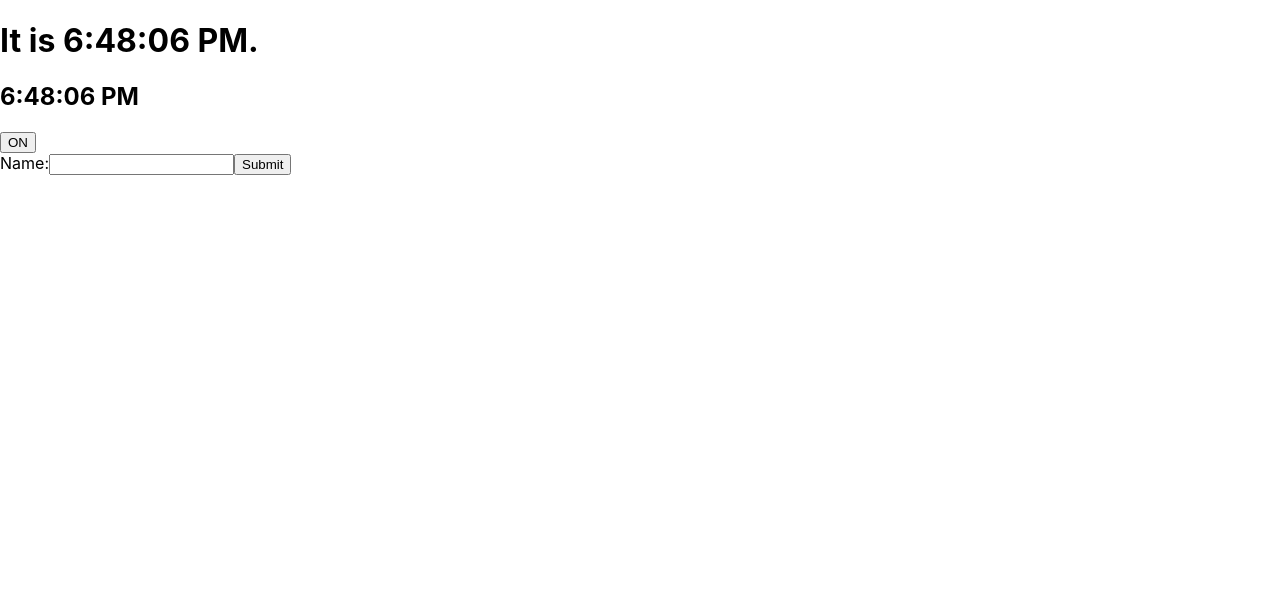
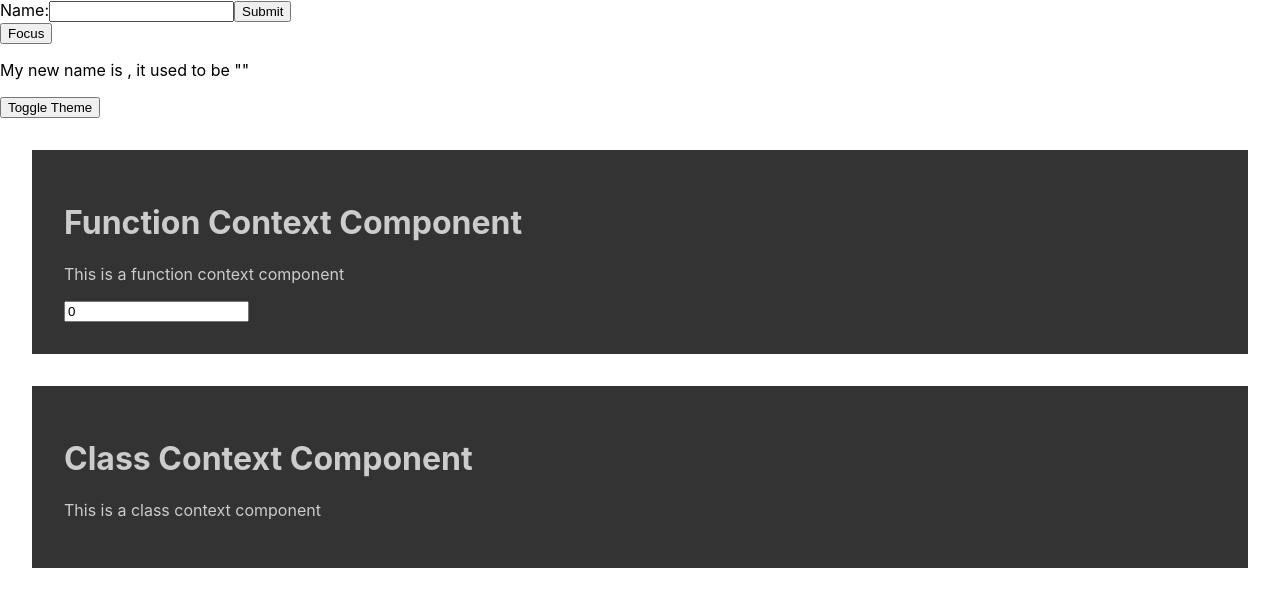
Before and after one commit to Lameck1/relearning-react, a React (Create React App) app: page / in a window 1280 px wide. Shown: the top 606 px of the page. Built offline with nearby package versions, Linux system fonts and the light colour scheme.

Commit message:
Learning react hooks day 1

```diff
--- a/src/App.js
+++ b/src/App.js
@@ -1,25 +1,32 @@
-import React, { useState } from 'react';
-import Clock from './components/Clock';
-import ClockClassComponent from './components/ClockClassComponent';
+// import React, { useState } from 'react';
+import { number } from 'prop-types';
+import ClassContextComponent from './components/ClassContextComponent';
+// import Clock from './components/Clock';
+import FunctionContextComponent from './components/FunctionContextComponent';
 import NameForm from './components/NameForm';
-import Toggle from './components/Toggle';
+import { ThemeProvider } from './components/ThemeContext';
 
 function App() {
 
-  const [time, setTime] = useState(new Date().toLocaleTimeString());
+  // const [time, setTime] = useState(() => new Date().toLocaleTimeString());
 
-  const tick = () => {
-    setTime(new Date().toLocaleTimeString());
-  };
 
-  setInterval(tick, 1000);
+
+  // const tick = () => {
+  //   setTime(new Date().toLocaleTimeString());
+  // };
+
+  // setInterval(tick, 1000);
 
   return (
     <div className="App">
-      <Clock time={time} />
-      <ClockClassComponent />
-      <Toggle />
+      {/* <Clock time={time} /> */}
       <NameForm />
+
+      <ThemeProvider>
+        <FunctionContextComponent />
+        <ClassContextComponent />
+      </ThemeProvider>
     </div>
   );
 }
--- /dev/null
+++ b/src/components/ClassContextComponent.jsx
@@ -0,0 +1,28 @@
+import React, { Component } from 'react';
+import { ThemeContext } from './ThemeContext';
+
+export default class ClassContextComponent extends Component {
+
+
+    themeStyles(dark) {
+        return {
+            backgroundColor: dark ? '#333' : '#ccc',
+            color: dark ? '#ccc' : '#333',
+            padding: '2rem',
+            margin: '2rem'
+        };
+    }
+
+    render() {
+        return (
+            <ThemeContext.Consumer>
+                {darkTheme => {
+                    return <div style={this.themeStyles(darkTheme)}>
+                        <h1>Class Context Component</h1>
+                        <p>This is a class context component</p>
+                    </div>;
+                }}
+            </ThemeContext.Consumer>
+        );
+    }
+}
--- /dev/null
+++ b/src/components/FunctionContextComponent.jsx
@@ -0,0 +1,32 @@
+import React, { useState } from 'react';
+import { useTheme, useThemeUpdate } from './ThemeContext';
+
+
+function FunctionContextComponent() {
+    const darkTheme = useTheme();
+    const toggleTheme = useThemeUpdate();
+
+    const [number, setNumber] = useState(0);
+
+    const themeStyles = {
+        backgroundColor: darkTheme ? '#333' : '#ccc',
+        color: darkTheme ? '#ccc' : '#333',
+        padding: '2rem',
+        margin: '2rem'
+    };
+
+    return (
+        <>
+            <button onClick={toggleTheme}>Toggle Theme</button>
+            <div style={themeStyles}>
+                <h1>Function Context Component</h1>
+                <p>This is a function context component</p>
+
+                <input type="number" value={number} onChange={(e) => setNumber(e.target.value)} />
+            </div>
+        </>
+
+    );
+}
+
+export default FunctionContextComponent;
--- a/src/components/NameForm.jsx
+++ b/src/components/NameForm.jsx
@@ -1,35 +1,51 @@
-import React from 'react';
+import React, { useState, useEffect, useRef } from 'react';
 
-class NameForm extends React.Component {
-    constructor(props) {
-        super(props);
-        this.state = { value: '' };
+const NameForm = () => {
 
-        this.handleChange = this.handleChange.bind(this);
-        this.handleSubmit = this.handleSubmit.bind(this);
-    }
+    const [name, setName] = useState(() => '');
+    // const renderCount = useRef(0);
+    const inputRef = useRef();
+    const prevName = useRef();
 
-    handleChange(event) {
-        this.setState({ value: event.target.value });
-    }
+    useEffect(() => {
+        prevName.current = name;
+    }, [name]);
 
-    handleSubmit(event) {
+    function focus() {
+        inputRef.current.focus();
+    };
+
+    // useEffect(() => {
+    //     renderCount.current += 1;
+    // });
+
+    const handleChange = (event) => {
+        setName(event.target.value);
+    };
+
+    const handleSubmit = (event) => {
         event.preventDefault();
-        console.log(this.state.value);
-        alert('A name was submitted: ' + this.state.value);
-    }
+        alert('A name was submitted: ' + name);
+    };
 
-    render() {
-        return (
-            <form onSubmit={this.handleSubmit}>
+    return (
+        <>
+            <form onSubmit={handleSubmit}>
                 <label>
                     Name:
-                    <input type="text" value={this.state.value} onChange={this.handleChange} />
+                    <input ref={inputRef} type="text" value={name} onChange={handleChange} />
                 </label>
                 <input type="submit" value="Submit" />
             </form>
-        );
-    }
-}
+
+            <button onClick={focus}>Focus</button>
+
+            <p>My new name is {name}, it used to be "{prevName.current}"</p>
+
+            {/* <p>This component has been rendered {renderCount.current} times.</p> */}
+        </>
+
+    );
+};
 
 export default NameForm;
--- /dev/null
+++ b/src/components/ThemeContext.js
@@ -0,0 +1,29 @@
+import React, { useState, useContext } from "react";
+
+export const ThemeContext = React.createContext();
+export const ThemeUpdateContext = React.createContext();
+
+export function useTheme() {
+    return useContext(ThemeContext);
+}
+
+export function useThemeUpdate() {
+    return useContext(ThemeUpdateContext);
+}
+
+export function ThemeProvider({ children }) {
+
+    const [darkTheme, setDarkTheme] = useState(true);
+
+
+    function toggleTheme() {
+        setDarkTheme(prevDarkTheme => !prevDarkTheme);
+    }
+    return (
+        <ThemeContext.Provider value={darkTheme}>
+            <ThemeUpdateContext.Provider value={toggleTheme}>
+                {children}
+            </ThemeUpdateContext.Provider>
+        </ThemeContext.Provider>
+    );
+};
--- a/src/components/Toggle.jsx
+++ /dev/null
@@ -1,37 +0,0 @@
-import React, { Component } from 'react';
-
-class Toggle extends Component {
-    constructor(props) {
-        super(props);
-        this.state = { isToggleOn: true };
-
-        // This binding is necessary to make `this` work in the callback
-        this.handleClick = this.handleClick.bind(this);
-
-        /**
-         * In JavaScript, class methods are not bound by default.
-         * If you forget to bind this.handleClick and pass it to
-         * onClick, this will be undefined when the function is actually called.
-         *
-         * This is not React-specific behavior; it is a part of how functions
-         * work in JavaScript. Generally, if you refer to a method without ()
-         * after it, such as onClick={this.handleClick}, you should bind that method.
-         */
-    }
-
-    handleClick() {
-        this.setState(prevState => ({
-            isToggleOn: !prevState.isToggleOn
-        }));
-    }
-
-    render() {
-        return (
-            <button onClick={this.handleClick}>
-                {this.state.isToggleOn ? 'ON' : 'OFF'}
-            </button>
-        );
-    }
-}
-
-export default Toggle;
```
